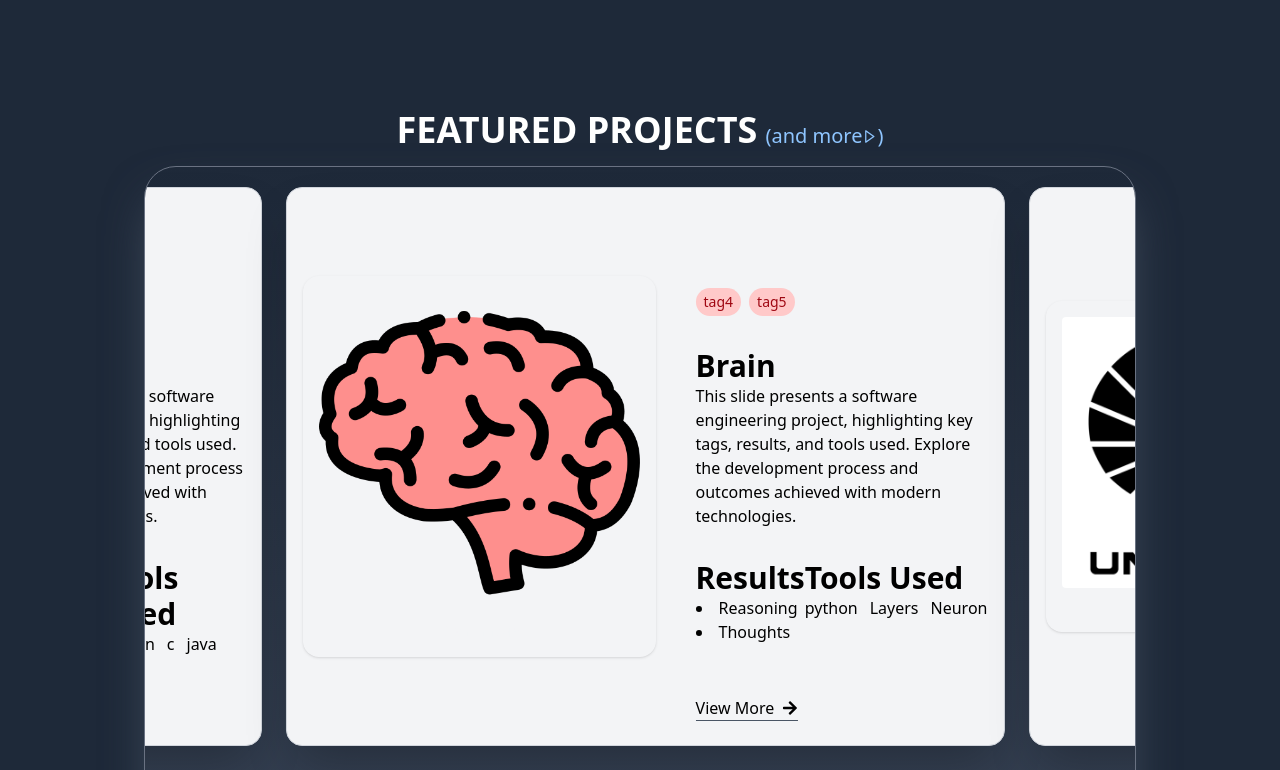
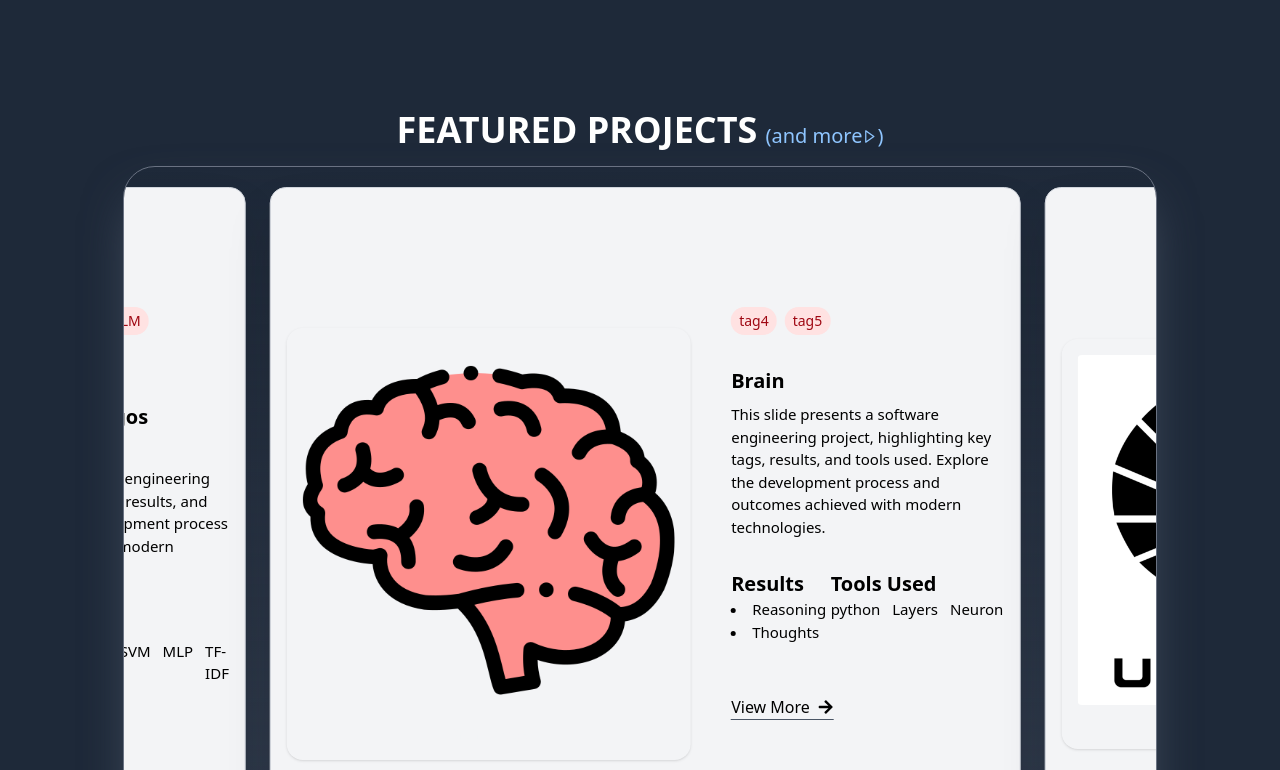
Before and after one commit to LunaRenilson/lunarenilson.github.io, a React (Vite) app: page / in a window 1280 px wide. Shown: the part 570-1340 px from the top of the page. Built offline with nearby package versions, Linux system fonts and the light colour scheme.

Commit message:
primeiro projeto adicionado

```diff
--- a/src/components/Slide.jsx
+++ b/src/components/Slide.jsx
@@ -31,7 +31,7 @@ const Slide = ({
             {tags.map((tag, idx) => (
               <li
                 key={idx}
-                className="bg-red-200 text-red-800 px-2 py-1 rounded-full text-sm"
+                className="bg-red-100 text-red-800 px-2 py-1 rounded-full text-sm"
               >
                 {tag}
               </li>
@@ -40,22 +40,22 @@ const Slide = ({
         )}
 
         <div className="title-container">
-          <h2 className="font-bold text-3xl">{title}</h2>
-          <p className="text-[16px]">{summary}</p>
+          <h2 className="font-bold text-xl mb-2">{title}</h2>
+          <p className="text-[15px]">{summary}</p>
         </div>
 
         <div className="details-container flex justify-between w-full ">
           <div>
-            <h3 className="font-bold text-3xl">Results</h3>
-            <ul className="list-disc list-inside text-[16px]">
+            <h3 className="font-bold text-xl">Results</h3>
+            <ul className="list-disc list-inside text-[15px]">
               {results &&
                 results.map((result, idx) => <li key={idx}>{result}</li>)}
             </ul>
           </div>
 
           <div className="tools-container h-full">
-            <h3 className="font-bold text-3xl">Tools Used</h3>
-            <ul className="list-inside flex gap-3 text-[16px]">
+            <h3 className="font-bold text-xl">Tools Used</h3>
+            <ul className="list-inside flex gap-3 text-[15px]">
               {tools && tools.map((tool, idx) => <li key={idx}>{tool}</li>)}
             </ul>
           </div>
--- a/src/data/featuredProjects.json
+++ b/src/data/featuredProjects.json
@@ -1,29 +1,29 @@
 [
      {
-          "tags": ["tag1", "tag2", "tag3"],
-          "image": "example.png",
-          "imgFigcaption": "Software image",
-          "title": "titulo 1",
-          "results": ["bola", "Quadrado"],
-          "tools": ["python", "c", "java"],
+          "title": "Classificação de Artigos acadêmicos",
+          "tags": ["Machine Learning", "NLP", "LLM", "Academic", "Classification"],
+          "image": "confusion_matrix.png",
+          "imgFigcaption": "Confusion Matrix LLaMA:8b",
+          "results": ["F1-Score of 94%", "Clear distinction between classes", "Comparison of Models"],
+          "tools": ["Python", "LLaMA 3", "SVM", "MLP", "TF-IDF"],
           "viewMoreId": 2,
           "summary": "This slide presents a software engineering project, highlighting key tags, results, and tools used. Explore the development process and outcomes achieved with modern technologies."
      },
      {
+          "title": "Brain",
           "tags": ["tag4", "tag5"],
           "image": "brainstorm.png",
           "imgFigcaption": "Brain image",
-          "title": "Brain",
           "results": ["Reasoning", "Thoughts"],
           "tools": ["python", "Layers", "Neuron"],
           "viewMoreId": 2,
           "summary": "This slide presents a software engineering project, highlighting key tags, results, and tools used. Explore the development process and outcomes achieved with modern technologies."
      },
      {
+          "title": "Unicamp passthrough",
           "tags": ["tag6", "tag8", "tag9"],
           "image": "logoUnicamp.png",
           "imgFigcaption": "Unicamp Logo",
-          "title": "Unicamp passthrough",
           "results": ["Projects featured", "Academic formation"],
           "tools": ["python", "Software Engineering", "Unicamp"],
           "viewMoreId": 2,
--- a/src/pages/Home.jsx
+++ b/src/pages/Home.jsx
@@ -62,7 +62,7 @@ export default function Home() {
         </div>
       </section>
 
-      <section className="mt-10 w-4/5 mx-auto">
+      <section className="mt-10 w-5/6 mx-auto">
         <article className="featured-projects flex flex-col items-center justify-center w-full mx-auto">
           <div className="flex items-baseline gap-2">
           <h2 className="font-bold text-white text-4xl mt-5">FEATURED PROJECTS</h2>
```
Also changed, not shown: src/assets/confusion_matrix.png (added), 1 other file (tests, documents, lock files or other folders).
